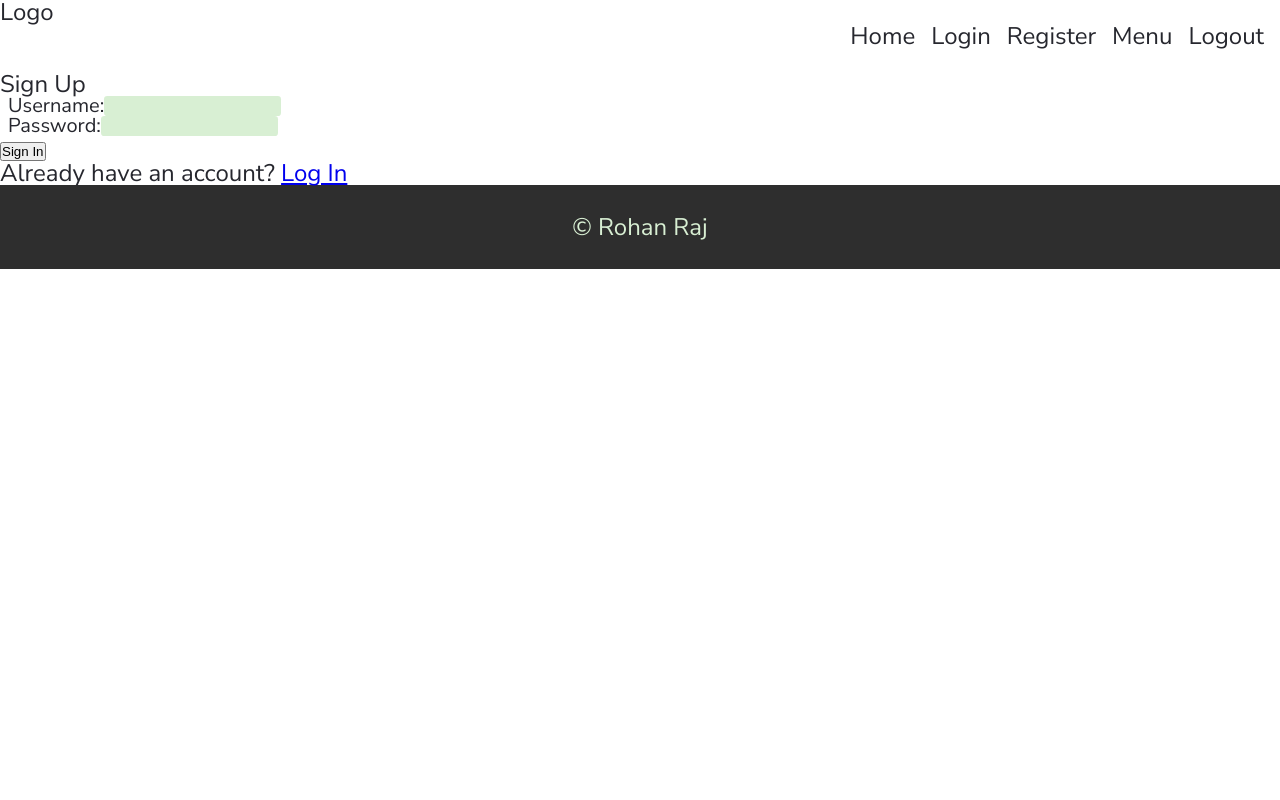
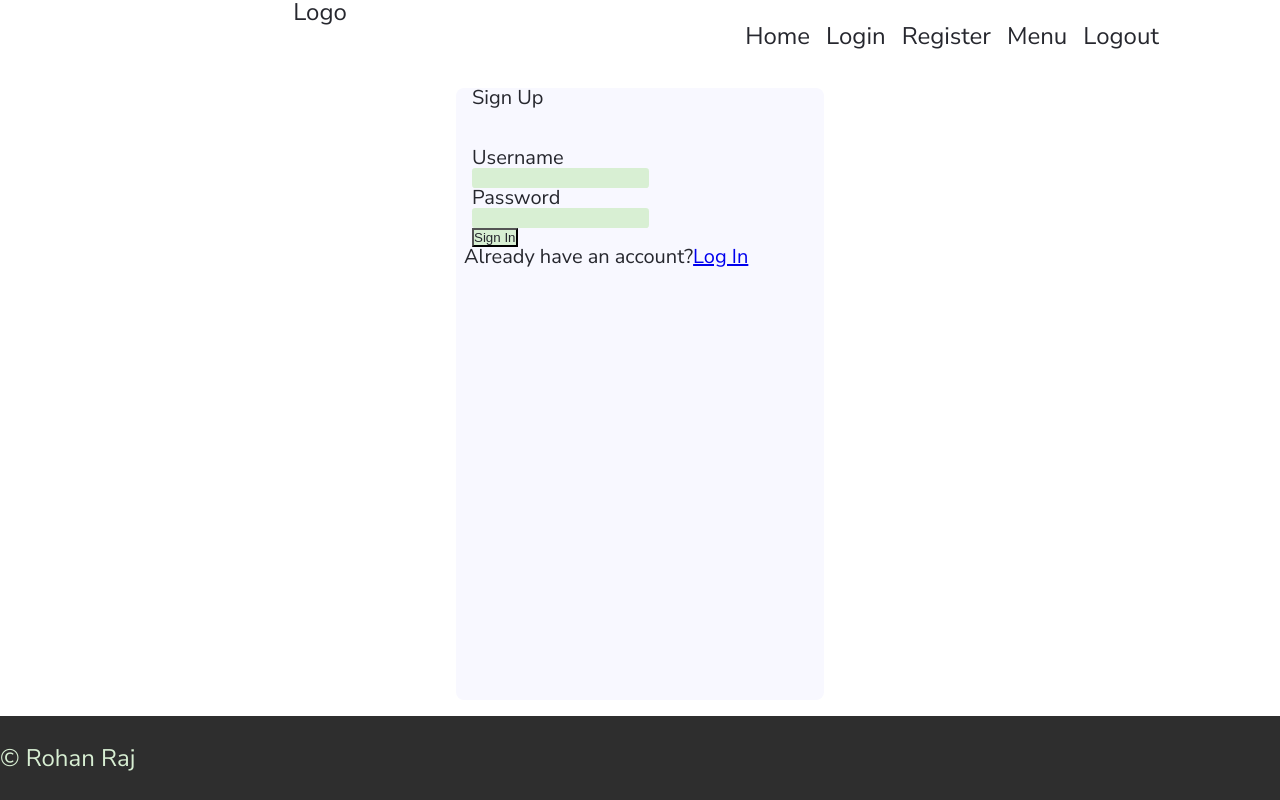
Before and after one commit to hxnyeol/Frontend, a React (Vite) app: page /register in a window 1280 px wide. Built offline with nearby package versions, Linux system fonts and the light colour scheme.

Commit message:
fixed clutter
frontend and route changes

```diff
--- a/src/components/Navbar.jsx
+++ b/src/components/Navbar.jsx
@@ -3,7 +3,7 @@ import { Link } from "react-router-dom";
 const Navbar = () => {
   return (
     <nav className="nav-top">
-      <div>Logo</div>
+      <div className="logo">Logo</div>
       <div className="nav-bar">
         <Link to="/" className="nav-link">
           Home
--- a/src/index.css
+++ b/src/index.css
@@ -147,6 +147,9 @@ div .list-container {
   padding: 0.2rem 0.5rem;
 }
 
+.tag {
+  padding-bottom: 2em;
+}
 .container {
   margin: 1rem;
   display: flex;
@@ -237,3 +240,9 @@ body {
   background-color: rgba(20, 20, 20, 0);
   color: rgb(38, 39, 46);
 }
+
+button {
+  color: rgb(38, 39, 46);
+  background-color: #d8efd3;
+  outline: "none";
+}
--- a/src/main.jsx
+++ b/src/main.jsx
@@ -34,6 +34,10 @@ const router = createBrowserRouter([
     path: "/menu",
     element: <Menu />,
   },
+  {
+    path: "*",
+    element: <NotFound />,
+  },
 ]);
 
 ReactDOM.createRoot(document.getElementById("root")).render(
--- a/src/pages/log-in/index.jsx
+++ b/src/pages/log-in/index.jsx
@@ -3,15 +3,16 @@ import axios from "axios";
 import "../../index.css";
 
 import { useAuth } from "../../setup/auth/Auth";
-import { useNavigate } from "react-router";
 import Navbar from "../../components/Navbar";
 import Footer from "../../components/Footer";
+import { Navigate } from "react-router";
+
 function SignIn() {
   const [username, setUsername] = useState("");
   const [password, setPassword] = useState("");
   const [error, setError] = useState("");
   const { login, token } = useAuth();
-  const navigate = useNavigate();
+
   // Redirect to Menu if User is Already Logged in!
 
   const handleSignIn = async (e) => {
@@ -37,15 +38,20 @@ function SignIn() {
   return (
     <div className="page">
       <Navbar />
+      {error && <p style={{ color: "red" }}>{error}</p>}
       {/* {token && navigate("/menu")} */}
-      {token && "You are Logged In"}
+      {token && <Navigate to="/menu" replace={true} />}
 
       <h2>LogIn</h2>
-      {error && <p style={{ color: "red" }}>{error}</p>}
-      {
+      <div className="container">
         <form onSubmit={handleSignIn}>
           <div>
-            <label>Username:</label>
+            <div>Username</div>
+            <div></div>
+          </div>
+
+          <div>
+            <div>
               <input
                 type="text"
                 value={username}
@@ -53,8 +59,14 @@ function SignIn() {
                 required
               />
             </div>
+          </div>
+
           <div>
-            <label>Password:</label>
+            <div>Password</div>
+          </div>
+
+          <div>
+            <div>
               <input
                 type="password"
                 value={password}
@@ -62,9 +74,16 @@ function SignIn() {
                 required
               />
             </div>
+          </div>
+          <div>
+            <div>
+              {" "}
               <button type="submit">Sign In</button>
+            </div>
+          </div>
         </form>
-      }
+      </div>
+
       <Footer />
     </div>
   );
--- a/src/pages/sign-up/index.jsx
+++ b/src/pages/sign-up/index.jsx
@@ -11,7 +11,7 @@ function SignUp() {
   const [password, setPassword] = useState("");
   const [error, setError] = useState("");
 
-  const handleSignIn = async (e) => {
+  const handleSignUp = async (e) => {
     e.preventDefault();
     try {
       const response = await axios.post("http://localhost:3000/register", {
@@ -27,13 +27,24 @@ function SignUp() {
   };
 
   return (
+    <div className="page">
+      <Navbar />
+
+      {error && <p style={{ color: "red" }}>{error}</p>}
+      <div className="container">
+        <form onSubmit={handleSignUp}>
           <div>
-      <Navbar />
-      <h2>Sign Up</h2>
-      {error && <p style={{ color: "red" }}>{error}</p>}
-      <form onSubmit={handleSignIn}>
             <div>
-          <label>Username:</label>
+              <h2 className="tag">Sign Up</h2>
+            </div>
+          </div>
+          <div>
+            <div>Username</div>
+            <div></div>
+          </div>
+
+          <div>
+            <div>
               <input
                 type="text"
                 value={username}
@@ -41,8 +52,14 @@ function SignUp() {
                 required
               />
             </div>
+          </div>
+
           <div>
-          <label>Password:</label>
+            <div>Password</div>
+          </div>
+
+          <div>
+            <div>
               <input
                 type="password"
                 value={password}
@@ -50,12 +67,19 @@ function SignUp() {
                 required
               />
             </div>
+          </div>
+          <div>
+            <div>
+              {" "}
+              <button type="submit">Sign In</button>
+            </div>
+          </div>
+          <div>
+            Already have an account? <Link to="/login">Log In</Link>
+          </div>
+        </form>
+      </div>
 
-        <button type="submit">Sign In</button>
-      </form>
-      <p>
-        Already have an account? <Link to="/login">Log In</Link>
-      </p>
       <Footer />
     </div>
   );
```
Lines whose indentation alone changed are shown as unchanged.
